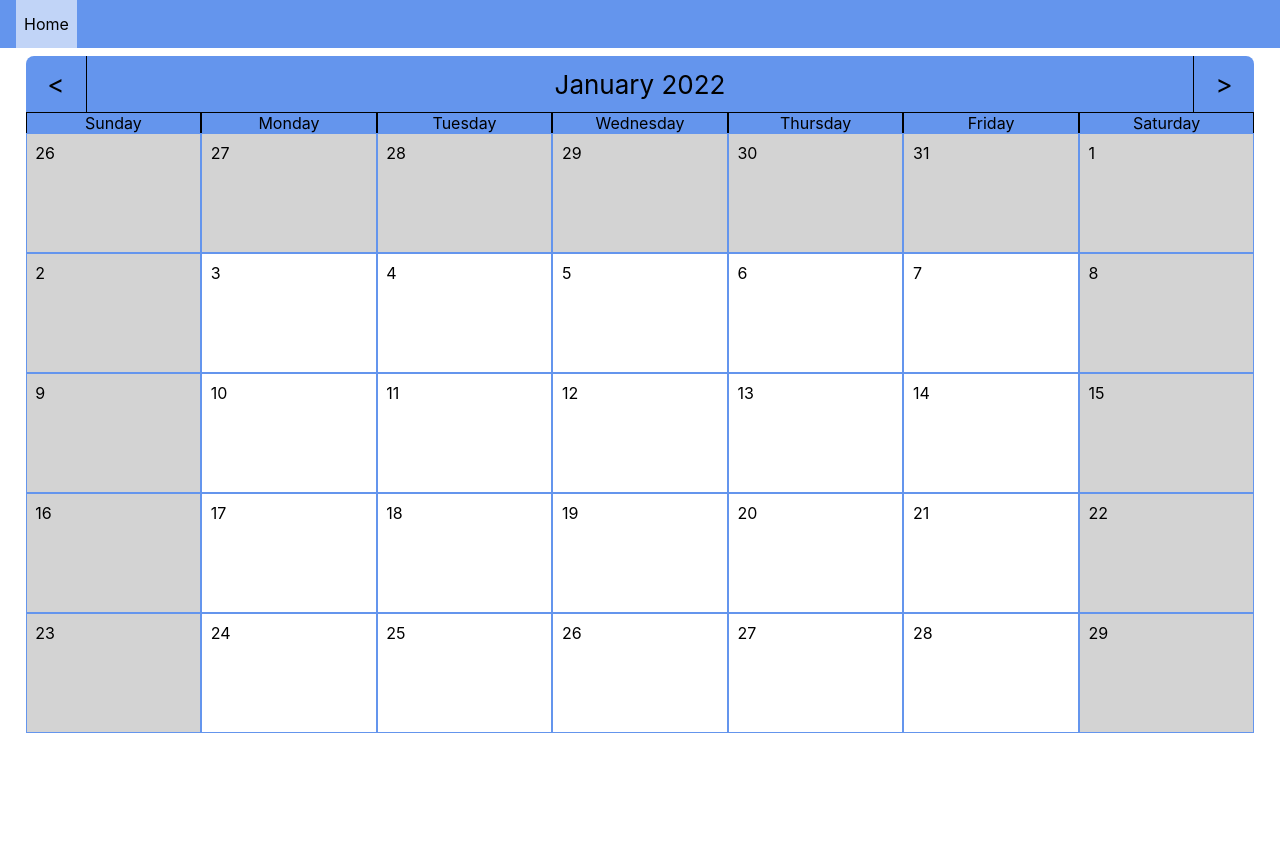
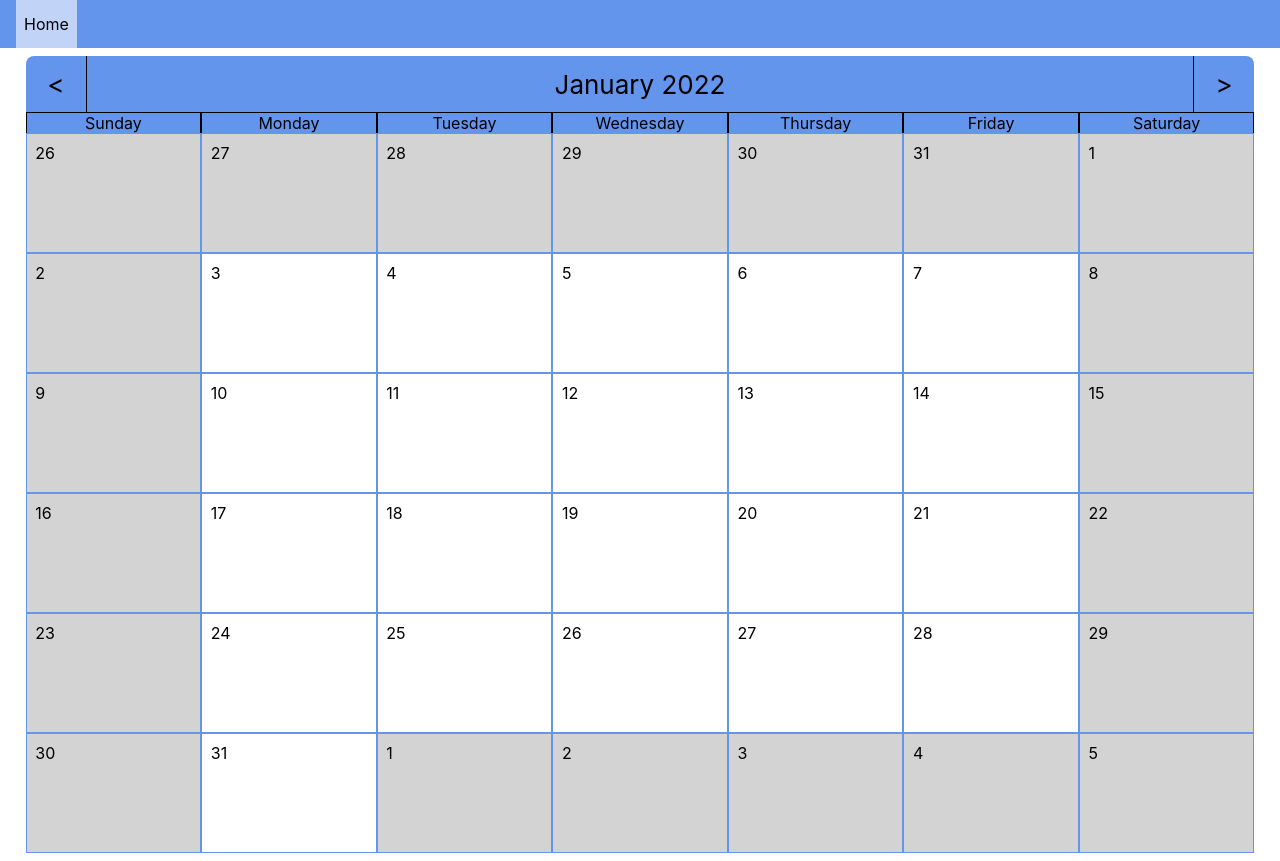
Before and after one commit to malee31/React-Calendar, a React (Create React App) app: page / in a window 1280 px wide. Before the commit the page ends 800 px from the top, so only its background shows below. Built offline with nearby package versions, Linux system fonts and the light colour scheme.

Commit message:
Now loading the full month always. A bit jank though

```diff
--- a/src/Components/Calendar.js
+++ b/src/Components/Calendar.js
@@ -87,19 +87,27 @@ function CalendarWeekdays() {
 function getMonthData(year, month) {
 	const monthData = [];
 	const dateProbe = new Date(year, month, 1);
+	const monthDays = (new Date(year, month + 1, 0)).getDate();
 	while(dateProbe.getDay() !== 0) {
 		// Jump back to the closest preceding Sunday if needed
 		dateProbe.setDate(dateProbe.getDate() - 1);
 	}
-	for(let weekNum = 0; weekNum < 5; weekNum++) {
+
+	let lastDay = 0;
+	for(let weekNum = 0; lastDay < monthDays; weekNum++) {
 		monthData.push([]);
 		for(let dayNum = 0; dayNum < 7; dayNum++) {
 			const dayOfWeek = dateProbe.getDay();
 			const probedMonth = dateProbe.getMonth();
+			const dayOfMonth = dateProbe.getDate();
+			if(dayOfMonth > lastDay && weekNum > 1) {
+				lastDay = dayOfMonth;
+			}
+
 			monthData[weekNum][dayNum] = {
 				year: dateProbe.getFullYear(),
 				month: probedMonth,
-				dayOfMonth: dateProbe.getDate(),
+				dayOfMonth: dayOfMonth,
 				dayOfWeek: dayOfWeek,
 				week: weekNum,
 				isWeekend: dayOfWeek === 0 || dayOfWeek === 6,
--- a/src/styles/navbar.css
+++ b/src/styles/navbar.css
@@ -10,6 +10,7 @@ nav {
 	/* Navbar Height */
 	height: 3rem;
 	padding: 0 1rem;
+	z-index: 1;
 }
 
 nav > a {
```
